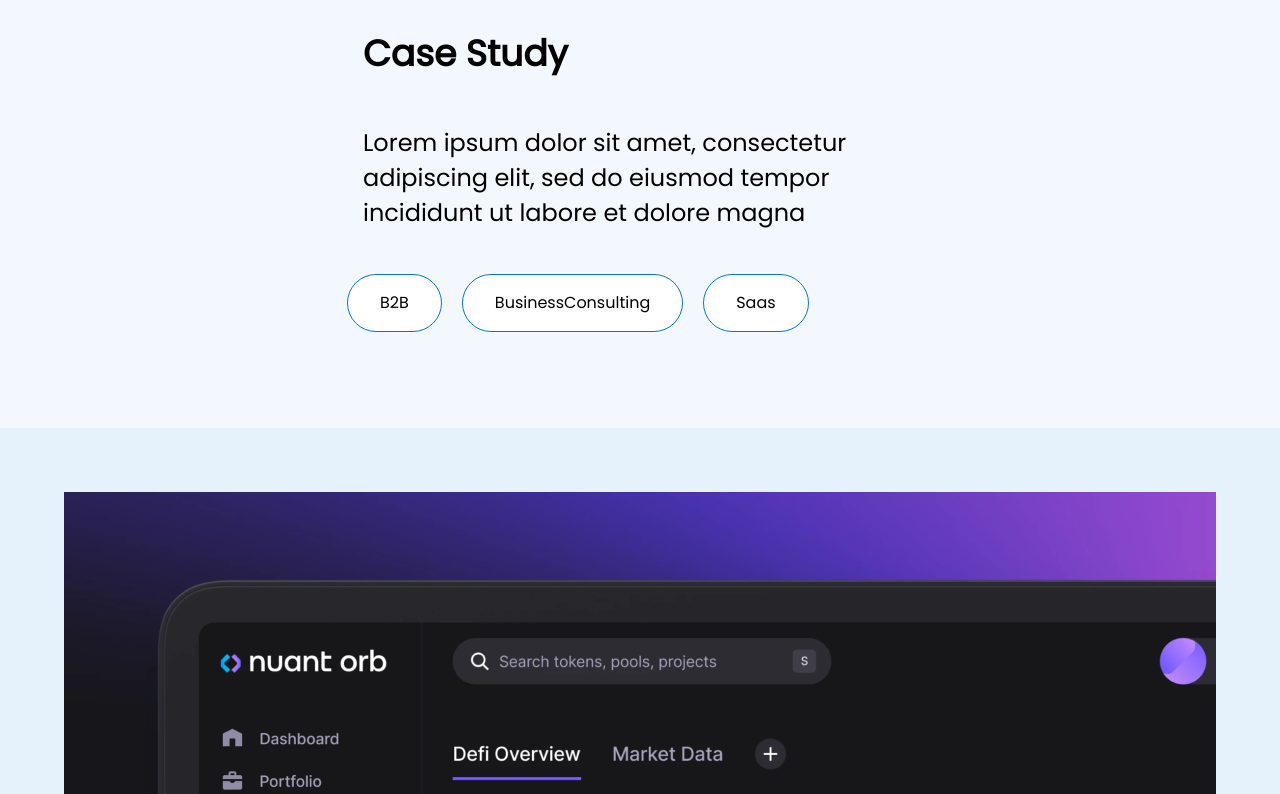
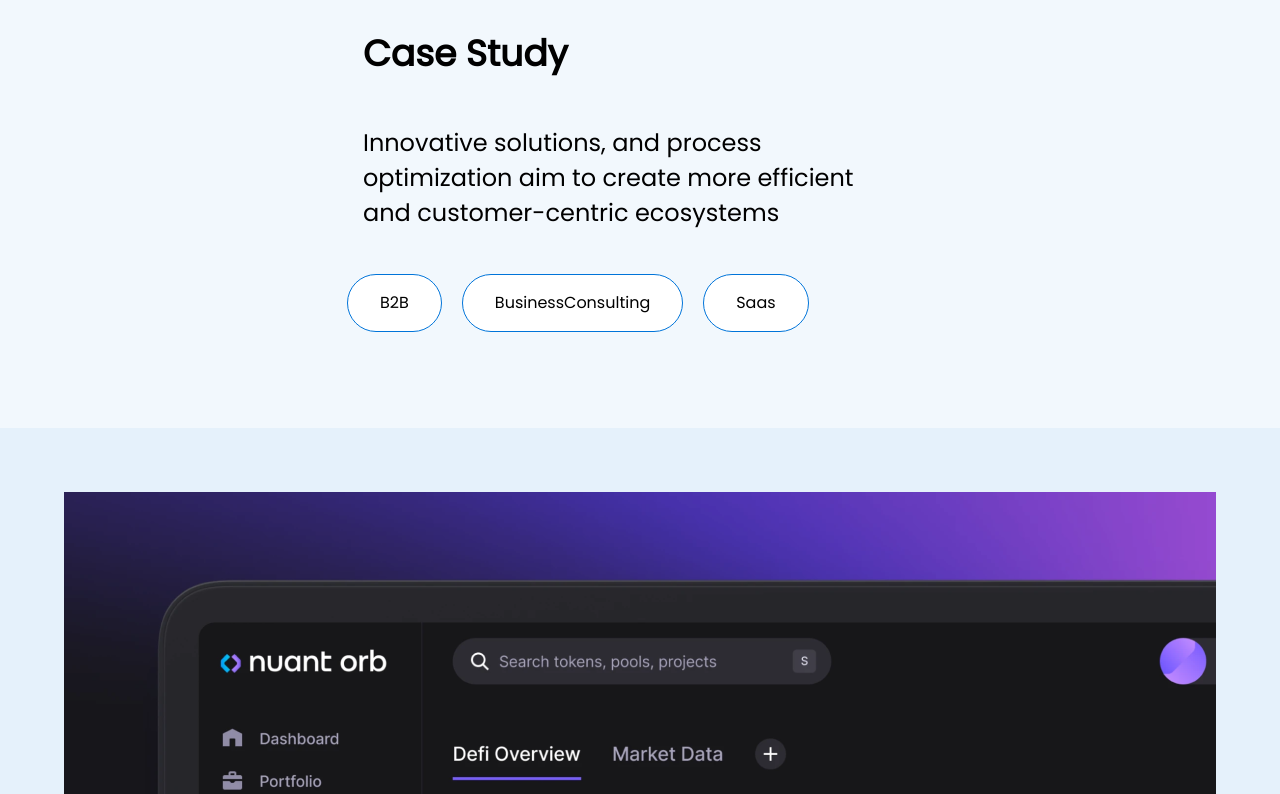
Before and after one commit to saleem2831/Grabe, a React (Create React App) app: page / in a window 1280 px wide. Shown: the part 4646-5440 px from the top of the page. Built offline with nearby package versions, Linux system fonts and the light colour scheme.

Commit message:
Latest Updates

```diff
--- a/src/pages/home.js
+++ b/src/pages/home.js
@@ -51,8 +51,7 @@ const Home = () => {
                   <p className='Tag4-1-20'>Case Study
               </p>
               <p id='Tag4-1-3' className='Tag4-1-3 '>
-              Lorem ipsum dolor sit amet, consectetur adipiscing elit, sed do eiusmod tempor incididunt ut labore et dolore magna
-              </p>
+              Grubstake provides strategic consulting across industries, utilizing data analytics to enhance user experiences.               </p>
               <div className='Tag4-1-4'>
                   <button className='Btn-4'>Strategy</button>
                   <button className='Btn-4'>BusinessConsulting</button>
@@ -68,8 +67,7 @@ const Home = () => {
               <p className='Tag4-2-2'>Case Study
               </p>
               <p className='Tag4-2-3'>
-              Lorem ipsum dolor sit amet, consectetur adipiscing elit, sed do eiusmod tempor incididunt ut labore et dolore magna
-              </p>
+              Innovative solutions, and process optimization aim to create more efficient and customer-centric ecosystems              </p>
               <div className='Tag4-2-4'>
                   <button className='Btn-4'>B2B</button>
                   <button className='Btn-4'>BusinessConsulting</button>
@@ -84,8 +82,7 @@ const Home = () => {
               <p className='Tag5-2'>Case Study
               </p>
               <p className='Tag5-3'>
-              Lorem ipsum dolor sit amet, consectetur adipiscing elit, sed do eiusmod tempor incididunt ut labore et dolore magna
-              </p>
+              Grubstake's expertise in navigating industry landscapes ensures a seamless integration of technology and a forward-looking approach, fostering sustainable growth and success              </p>
               <div className='Tag4-1-4'>
                   <button className='Btn-4'>Strategy</button>
                   <button className='Btn-4'>BusinessConsulting</button>
--- a/src/pages/services.js
+++ b/src/pages/services.js
@@ -70,7 +70,7 @@ const Services = () => {
                   </div> */}
                   <p className='Tag4-1-2'>Strategy & Corporate Finance</p>
               <p className='Tag4-1-3'>
-              Lorem ipsum dolor sit amet, consectetur adipiscing elit, sed do eiusmod tempor incididunt ut labore et dolore magna aliqua. Ut enim ad minim veniam, quis nostrud exercitation ullamco laboris nisi ut aliquip ex ea commodo consequat. Duis aute irure dolor in reprehenderit in voluptate velit esse cillum dolore eu fugiat nulla pariatur.              </p>
+              Grubstake specializes in Strategy & Corporate Finance, offering tailored services for informed decision-making, seamless transactions, and strategic partnerships. Our expertise extends to risk management, financial efficiency, and compliance, ensuring businesses navigate challenges and regulatory landscapes with confidence.              </p>
               <div className='Tag4-1-4'>
                   <button className='Btn-4'>Data & Business Unit Strategy</button>
                   <button className='Btn-4'>Mergers & Acquisitions</button>
@@ -97,8 +97,7 @@ const Services = () => {
               <div className='Tag1-11'>
                   <p className='Tag4-1-2'>Operations & Implementation</p>
               <p className='Tag4-1-3'>
-              Our designers and developers collaborate to create products and digital workflows that provide exceptional user experiences and functionality. We optimise search engine visibility, ensure accessibility, and maximise performance.
-              </p>
+              Grubstake excels in Operations & Implementation, providing tailored solutions to streamline processes and drive efficient execution. We optimize operational workflows, enhance resource utilization, and implement strategic initiatives for sustainable growth.              </p>
               <div className='Tag4-1-4'>
                   <button className='Btn-4'>Reduce Costs</button>
                   <button className='Btn-4'>Service Operations</button>
@@ -117,8 +116,7 @@ const Services = () => {
                   </div> */}
                   <p className='Tag4-1-2'>People & Organization Strategy</p>
               <p className='Tag4-1-3'>
-              Lorem ipsum dolor sit amet, consectetur adipiscing elit, sed do eiusmod tempor incididunt ut labore et dolore magna aliqua. Ut enim ad minim veniam, quis nostrud exercitation ullamco laboris nisi ut aliquip ex ea commodo consequat. Duis aute irure dolor in reprehenderit in voluptate velit esse cillum dolore eu fugiat nulla pariatur.
-              </p>
+              Grubstake specializes in People & Organization Strategy, crafting solutions to elevate workforce performance and organizational effectiveness. We design strategic HR initiatives, talent management, and leadership development programs to foster a dynamic and engaged workforce.              </p>
               <div className='Tag4-1-4'>
                   <button className='Btn-4'>Employee Engagement</button>
                   <button className='Btn-4'>Leadership Development</button>
@@ -144,8 +142,7 @@ const Services = () => {
               <div className='Tag1-11'>
                   <p className='Tag4-1-2'>Innovation Strategy</p>
               <p className='Tag4-1-3'>
-              Lorem ipsum dolor sit amet, consectetur adipiscing elit, sed do eiusmod tempor incididunt ut labore et dolore magna aliqua. Ut enim ad minim veniam, quis nostrud exercitation ullamco laboris nisi ut aliquip ex ea commodo consequat. Duis aute irure dolor in reprehenderit in voluptate velit esse cillum dolore eu fugiat nulla pariatur.
-              </p>
+              Grubstake is at the forefront of Innovation Strategy, guiding organizations to pioneer groundbreaking solutions and stay ahead in dynamic markets.              </p>
               <div className='Tag4-1-4'>
                   <button className='Btn-4'>Employee Engagement</button>
                   <button className='Btn-4'>Leadership Development</button>
@@ -164,8 +161,7 @@ const Services = () => {
                   </div> */}
                   <p className='Tag4-1-2'>Growth, Marketing & Sales</p>
               <p className='Tag4-1-3'>
-              Lorem ipsum dolor sit amet, consectetur adipiscing elit, sed do eiusmod tempor incididunt ut labore et dolore magna aliqua. Ut enim ad minim veniam, quis nostrud exercitation ullamco laboris nisi ut aliquip ex ea commodo consequat. Duis aute irure dolor in reprehenderit in voluptate velit esse cillum dolore eu fugiat nulla pariatur.
-              </p>
+              Empowering businesses to expand their market presence and drive revenue. We craft data-driven marketing strategies, implement targeted campaigns, and optimize sales processes for maximum impact.              </p>
               <div className='Tag4-1-4'>
                   <button className='Btn-4'>Branding</button>
                   <button className='Btn-4'>Sales & Ecosystem Management</button>
--- a/src/pages/work.js
+++ b/src/pages/work.js
@@ -26,8 +26,7 @@ const Work = () => {
                   <p className='Tag4-1-2'>Case Study
               </p>
               <p id = 'Tag4-1-3' className='Tag4-1-3'>
-              Lorem ipsum dolor sit amet, consectetur adipiscing elit, sed do eiusmod tempor incididunt ut labore et dolore magna
-              </p>
+              Grubstake provides strategic consulting across industries, utilizing data analytics to enhance user experiences.               </p>
               {/* <div className='Tag4-1-4'>
                   <button className='Btn-4'>Strategy</button>
                   <button className='Btn-4'>BusinessConsulting</button>
@@ -43,7 +42,7 @@ const Work = () => {
               <p className='Tag4-2-2'>Case Study
               </p>
               <p className='Tag4-2-3'>
-              Lorem ipsum dolor sit amet, consectetur adipiscing elit, sed do eiusmod tempor incididunt ut labore et dolore magna
+              Innovative solutions, and process optimization aim to create more efficient and customer-centric ecosystems.
               </p>
               {/* <div className='Tag4-2-4'>
                   <button className='Btn-4'>B2B</button>
@@ -59,8 +58,7 @@ const Work = () => {
               <p className='Tag5-2'>Case Study
               </p>
               <p className='Tag5-3'>
-              Lorem ipsum dolor sit amet, consectetur adipiscing elit, sed do eiusmod tempor incididunt ut labore et dolore magna
-              </p>
+              Grubstake's expertise in navigating industry landscapes ensures a seamless integration of technology and a forward-looking approach, fostering sustainable growth and success.              </p>
               {/* <div className='Tag4-1-4'>
                   <button className='Btn-4'>Strategy</button>
                   <button className='Btn-4'>BusinessConsulting</button>
@@ -77,8 +75,7 @@ const Work = () => {
                   <p className='Tag6-1-2'>Case Study
               </p>
               <p className='Tag6-1-3'>
-              Lorem ipsum dolor sit amet, consectetur adipiscing elit, sed do eiusmod tempor incididunt ut labore et dolore magna
-              </p>
+              By combining deep industry knowledge with cutting-edge insights, Grubstake empowers businesses to thrive in dynamic markets, fostering resilience and innovation for long-term success.              </p>
               </div>
 
               <div className='Tag6-12'>
@@ -87,8 +84,7 @@ const Work = () => {
               <p className='Tag6-2-2'>Case Study
               </p>
               <p className='Tag6-2-3'>
-              Lorem ipsum dolor sit amet, consectetur adipiscing elit, sed do eiusmod tempor incididunt ut labore et dolore magna
-              </p>
+              With a commitment to excellence, Grubstake cultivates strategic partnerships and fosters a culture of adaptability, guiding businesses to not only meet current challenges but also anticipate and capitalize on future opportunities.              </p>
 
               </div>
             </div>
```
